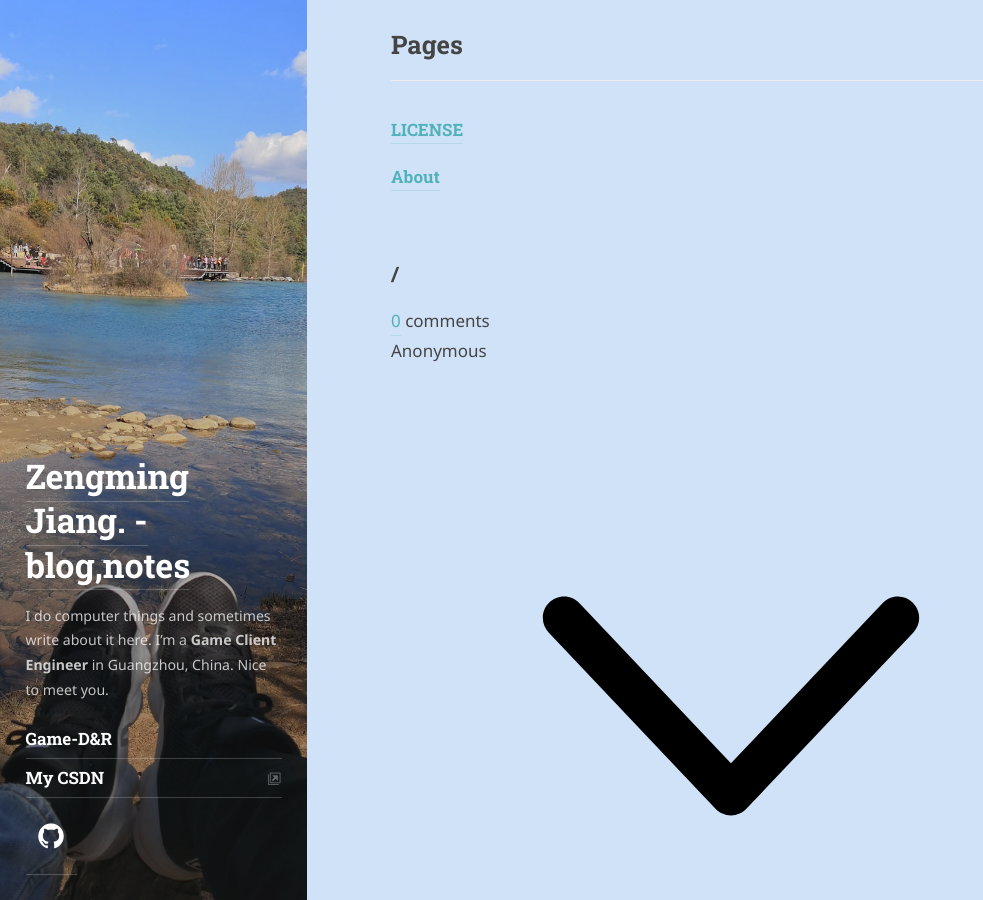
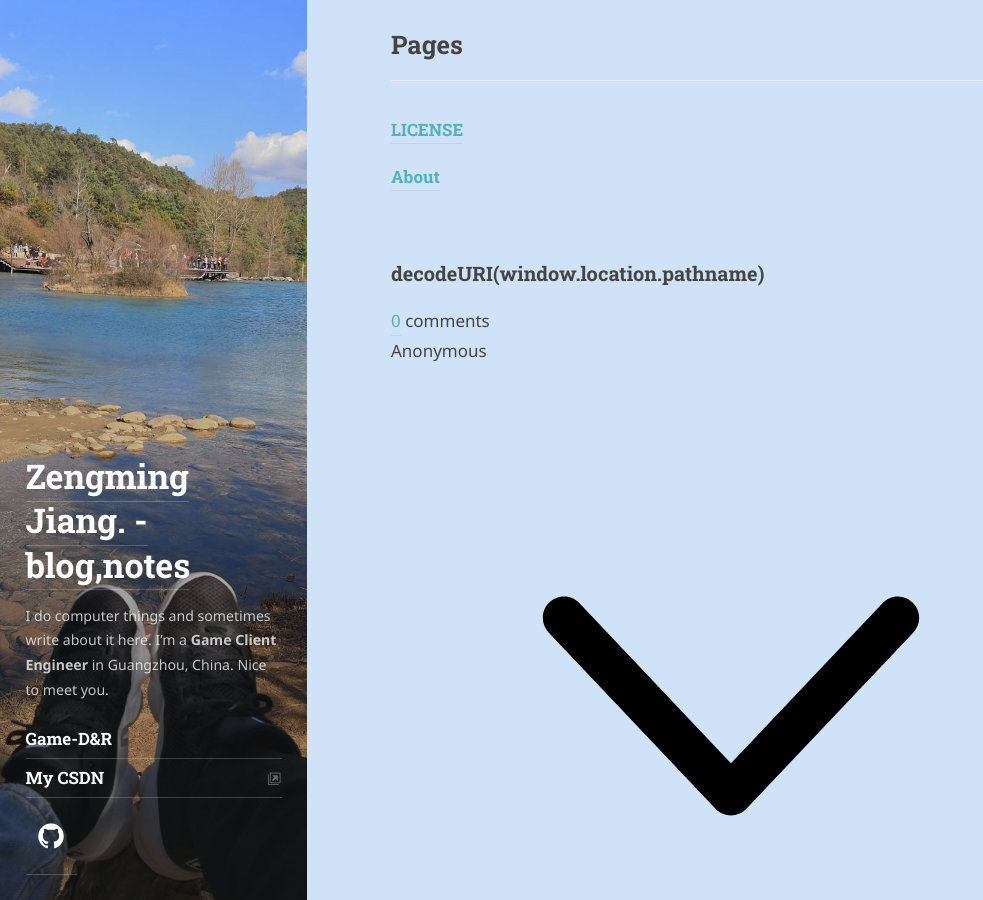
Before and after one commit to ZengmingJiang/ZengmingJiang.github.io, a Jekyll site: the page built from index.md, in a window 1280 px wide and 900 px high, scrolled down 518 px. Shown: the whole window, without its empty margins (0-983 px from the left). Built offline with Jekyll 4.4.1, drawn with Linux system fonts in a browser that asks for light colours; some web fonts are replaced; comment, search, counter and statistics services are not loaded.

Commit message:
try init gittalk
try init gittalk

```diff
--- a/_includes/comments.html
+++ b/_includes/comments.html
@@ -6,12 +6,12 @@
   <noscript>Please enable JavaScript to view the <a href="https://disqus.com/?ref_noscript" rel="nofollow">comments powered by Disqus.</a></noscript>
 </aside>
 {% elsif site.comments_provider == 'gitalk' %}
-<h3>{{ page.url }}</h3>
+<h3>decodeURI(window.location.pathname)</h3>
     <div id="gitalk-container"></div>
     <script src="/assets/js/gitalk.min.js"></script>
     <script>
     var gitalk = new Gitalk({
-        id: '{{ page.url }}',
+        id: decodeURI(window.location.pathname),
         clientID: '{{ site.gitalk.clientID }}',
         clientSecret: '{{ site.gitalk.clientSecret }}',
         repo: '{{ site.gitalk.repo }}',
```
